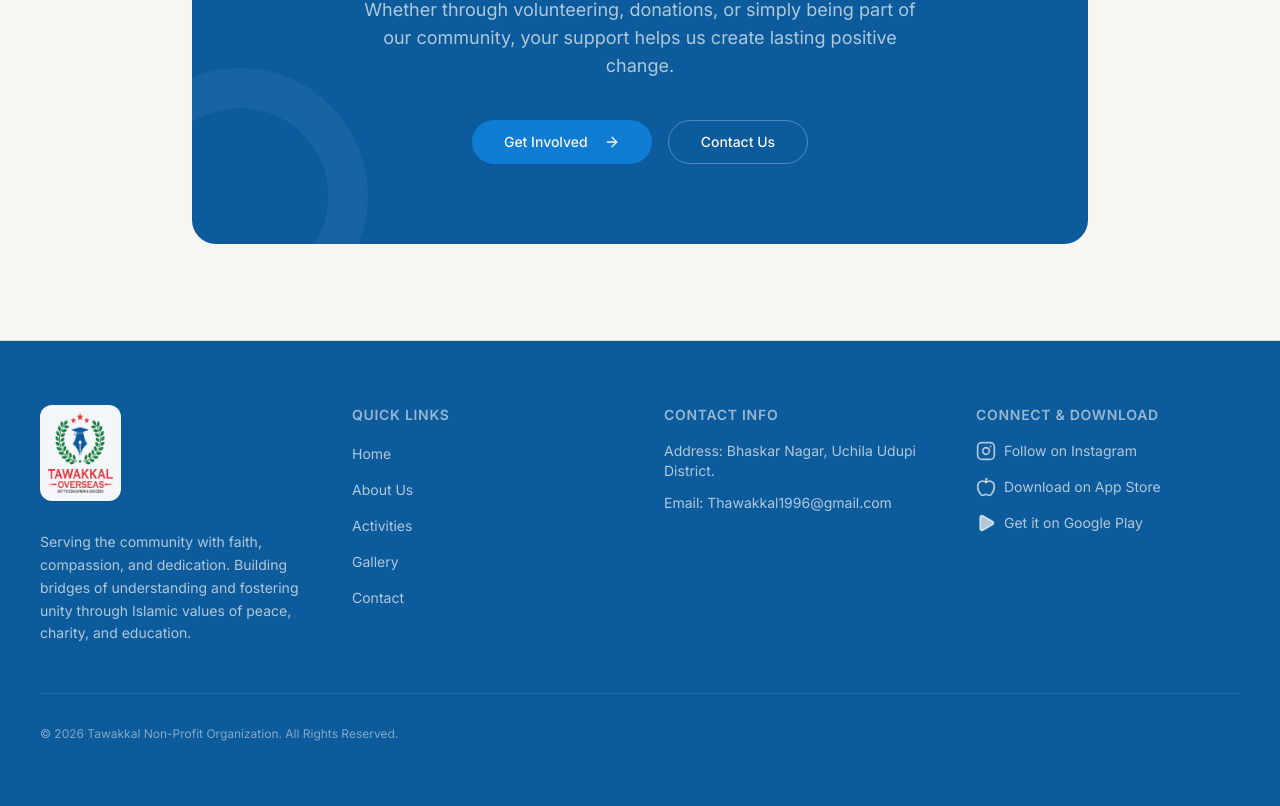
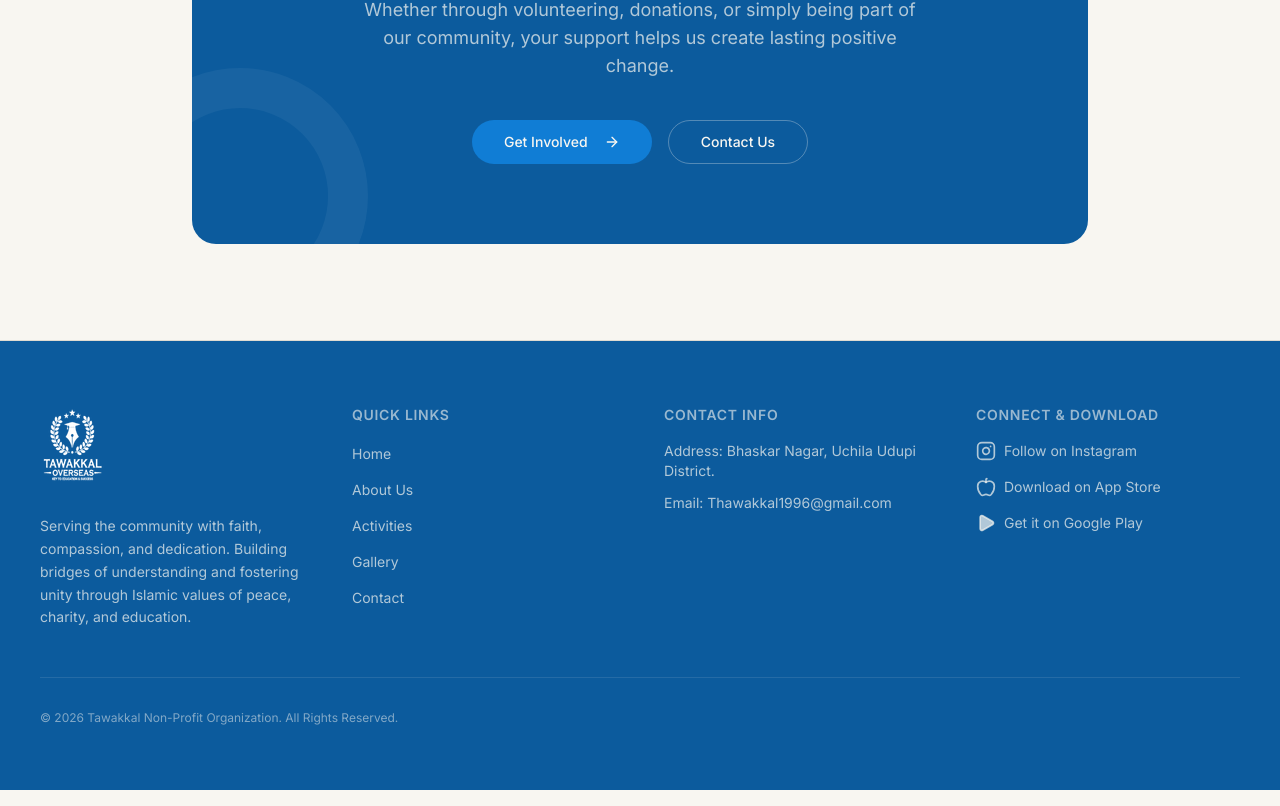
Before and after one commit to Ibrahimkaleel8/Tawakkal, a Next.js app: page / in a window 1280 px wide. Shown: the part 4122-4928 px from the top of the page. Built offline with nearby package versions, Linux system fonts and the light colour scheme; a web font is replaced by a local one.

Commit message:
changed footer logo

```diff
--- a/components/footer.tsx
+++ b/components/footer.tsx
@@ -18,16 +18,16 @@ export function Footer() {
           {/* Brand */}
           <div>
             <Link href="/" className="inline-block mb-6">
-              <div className="bg-white/95 p-2 rounded-xl shadow-sm">
+              {/* <div className="bg-white/95 p-2 rounded-xl shadow-sm"> */}
                 <Image
-                  src="/images/logo.png"
+                  src="/images/logo-white.png"
                   alt="Tawakkal Overseas Logo"
                   width={400}
                   height={80}
                   className="h-20 w-auto object-contain"
                   priority
                 />
-              </div>
+              {/* </div> */}
             </Link>
             <p className="text-sm leading-relaxed text-primary-foreground/70">
               Serving the community with faith, compassion, and dedication.
```
Also changed, not shown: public/images/logo-white.png (added).
